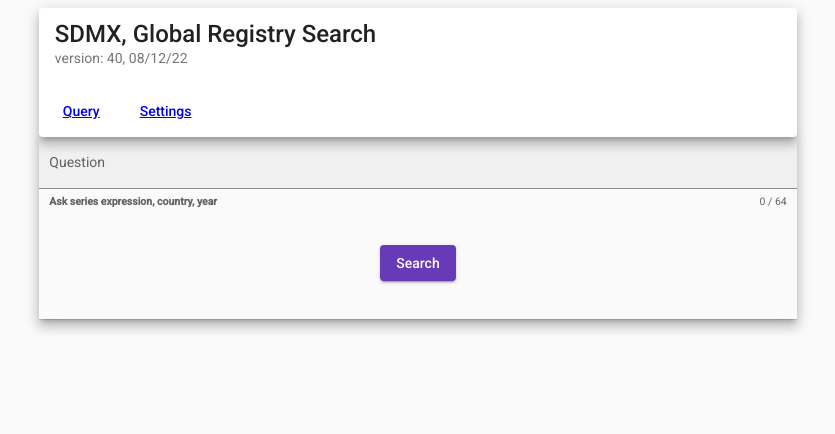
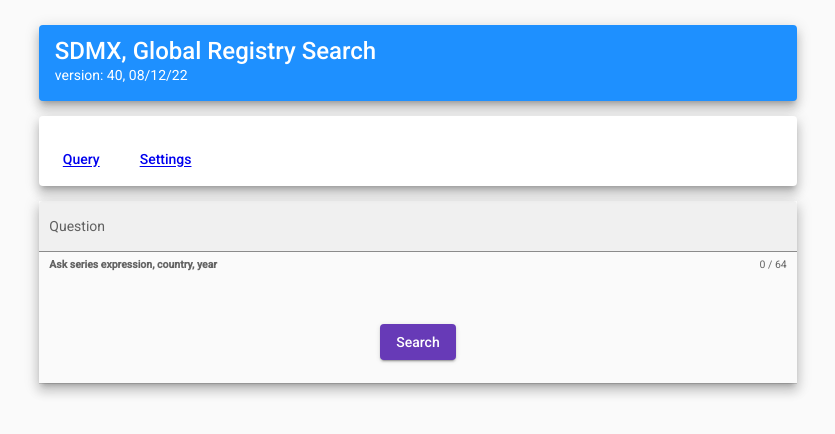
Before and after one commit to sedivy/TEST-1, an Angular app: page /prompt in a window 1280 px wide. Shown: the top 434 px of the page, without its empty margins (222-1057 px from the left). Built offline with nearby package versions, Linux system fonts and the light colour scheme.

Commit message:
some graphics improvements

```diff
--- a/src/app/app.component.css
+++ b/src/app/app.component.css
@@ -13,6 +13,7 @@
     /* display: flex; */
     margin-right : 20%;
     margin-left : 20%;
+    margin-top : 2%;
     flex-direction: column;
     justify-content: center;
     align-items: center;
--- a/src/app/app.component.html
+++ b/src/app/app.component.html
@@ -10,9 +10,11 @@
 -->
 <div class="main-div" >
 
-  <mat-card class="mat-elevation-z8">
-  <mat-card-title>SDMX, Global Registry Search</mat-card-title>
-  <mat-card-subtitle>version: 40, 08/12/22</mat-card-subtitle>
+  <mat-card class="mat-elevation-z8" style="color:white; background-color:DodgerBlue;">
+    <mat-card-title>SDMX, Global Registry Search</mat-card-title>
+    <mat-card-subtitle style="color:white;">version: 40, 08/12/22</mat-card-subtitle>
+  </mat-card>
+  <mat-card class="mat-elevation-z8" style = "margin-top:2%" >
   <mat-card-actions>
     <button mat-button><a routerLink="/prompt" routerLinkActive="active" >Query</a></button>
     <button mat-button><a routerLink="/form" routerLinkActive="active" >Settings</a></button>
--- a/src/app/basic-table/basic-table.component.html
+++ b/src/app/basic-table/basic-table.component.html
@@ -1,5 +1,5 @@
  <!-- <p>app-basic-table works!</p> -->
-<mat-table [dataSource]="snippets" class="mat-elevation-z8" >
+<mat-table [dataSource]="snippets" class="mat-elevation-z8" style = "margin-top : 2%" >
   <!-- Position Column
   <ng-container matColumnDef="id">
       <mat-header-cell *matHeaderCellDef> Id</mat-header-cell>
--- a/src/app/prompt/prompt.component.html
+++ b/src/app/prompt/prompt.component.html
@@ -1,5 +1,5 @@
-<div class="mat-elevation-z8" >
-  <mat-form-field style = "width:100%" appearance="fill">
+<div class="mat-elevation-z8" style = "margin-top : 2%">
+  <mat-form-field style = "width:100%; margin-bottom : 2%" appearance="fill" >
     <mat-label for="name">Question</mat-label>
     <input matInput #message maxlength="64" placeholder="Ex. I need help with..." id="name" type="text" [formControl]="name">
 
@@ -8,7 +8,7 @@
     <mat-hint align="start"><strong>Ask series expression, country, year</strong> </mat-hint>
     <mat-hint align="end">{{message.value.length}} / 64</mat-hint>
   </mat-form-field>
-  <div style = "display: flex; justify-content : center; padding: 5%;">
+  <div style = "display: flex; justify-content : center; padding: 3%; margin-top : 2%">
   <button type="button" (click)="search()" mat-raised-button color="primary">Search</button>
   </div>
 </div>
```
